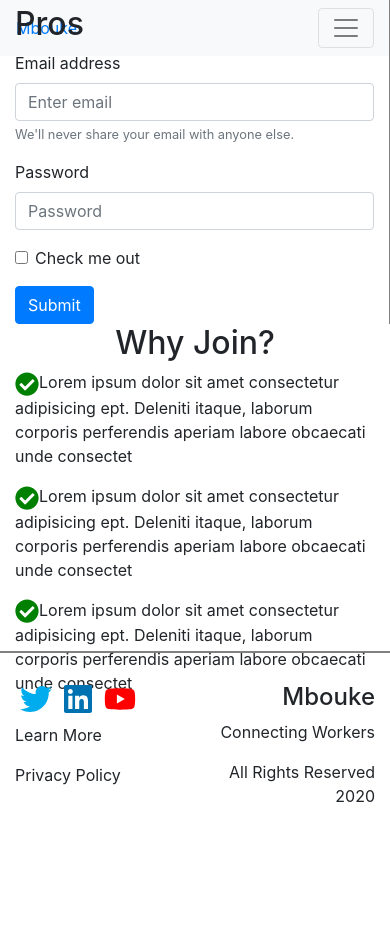
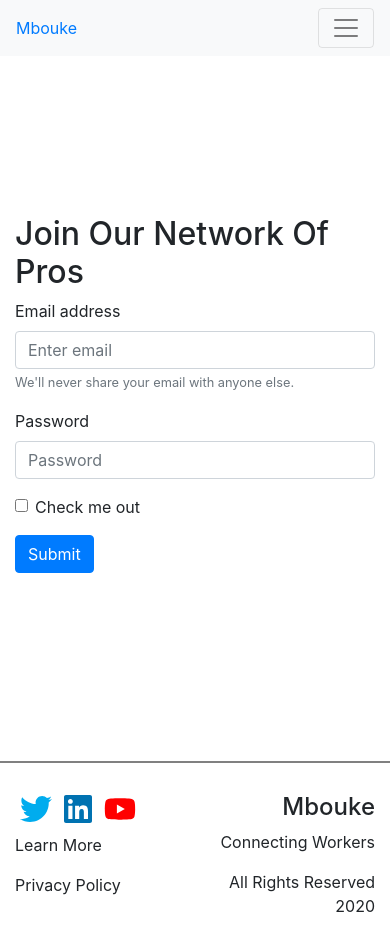
Before and after one commit to Mbouke-Project/nextjs-mbouke, a Next.js app: page /signup in a window 390 px wide. Before the commit the page ends 844 px from the top, so only its background shows below. Built offline with nearby package versions, Linux system fonts and the light colour scheme.

Commit message:
Hide Bullet Points on Small Screens

```diff
--- a/pages/signup.js
+++ b/pages/signup.js
@@ -35,7 +35,7 @@ function Signup() {
                                 </Button>
                             </Form>
                         </Col>
-                        <Col xs={12} md={7} >
+                        <Col xs={12} md={7} className="d-none d-md-block "  >
                             <div className="text-center">
                                 <h2>Why Join?</h2>
                             </div>
--- a/styles/Utils.module.sass
+++ b/styles/Utils.module.sass
@@ -2,7 +2,7 @@
     display: flex
     justify-content: center
     align-items: center
-    height: 67vh
+    height: 80vh
 
 .imageContainer
     display: flex
@@ -19,6 +19,6 @@
 
 .formContainer
     width: 100%
-
-.signupContainer
-    border-right: 1px solid grey
+@media screen and (min-width: 768px)
+    .signupContainer
+        border-right: 1px solid grey
```
